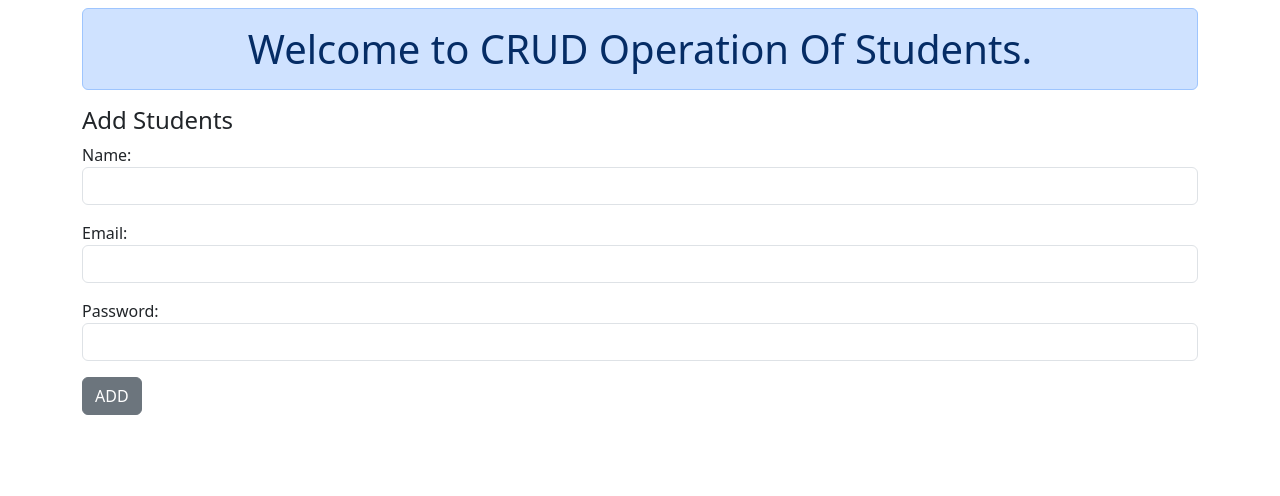
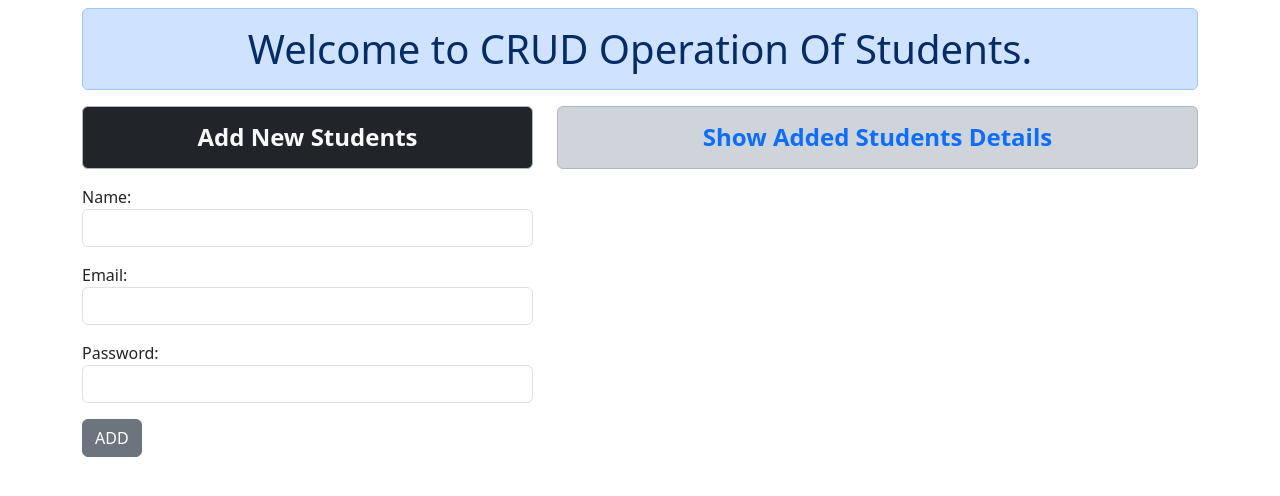
Before and after one commit to Mayun-Binod/self_done_CRUD_OPERTION, a Django app: page / in a window 1280 px wide. Shown: the top 496 px of the page. Run offline with Django 5.2, Linux system fonts and the light colour scheme; some libraries are stand-ins or nearby versions.

Commit message:
retrieves and add functionality is finished

```diff
--- a/StudentCrud/admin.py
+++ b/StudentCrud/admin.py
@@ -3,4 +3,4 @@ from StudentCrud.models import User
 # Register your models here.
 @admin.register(User)
 class UserAdmin(admin.ModelAdmin):
-    list_display=['id','name','email','password']
+    list_display=['name','email','password']
--- a/StudentCrud/templates/StudentCrud/addandshow.html
+++ b/StudentCrud/templates/StudentCrud/addandshow.html
@@ -1,10 +1,19 @@
-{% extends "StudentCrud/base.html" %}
+{% extends "StudentCrud/base.html" %} {% block content %}
+<div class="row">
+  <div class="col-sm-5">
+    <h4 class="text-center alert alert-dark bg-dark text-light  fw-bold">
+      Add New Students
+    </h4>
+    <form action="" method="POST">
+      {% csrf_token %} {{form.as_p}}
+      <input type="submit" class="btn btn-secondary" value="ADD" />
+    </form>
+  </div>
 
-{% block content %}
-<h4>Add Students</h4>
-<form action="" method="POST">
-    {% csrf_token %}
-    {{form.as_p}}
-    <input type="submit" class="btn btn-secondary" value="ADD">
-</form>
+  <div class="col-sm-7">
+    <h4 class="text-center alert alert-dark text-primary fw-bold">
+        Show Added Students Details
+      </h4>
+  </div>
+</div>
 {% endblock content %}
--- a/StudentCrud/views.py
+++ b/StudentCrud/views.py
@@ -1,9 +1,18 @@
 from django.shortcuts import render
 from StudentCrud.forms import StudentRegistration
+from .models import User
 # Create your views here.
 def add_show(request):
+    stud=User.objects.all()
     if request.method=="POST":
         fm=StudentRegistration(request.POST)
+        if fm.is_valid():
+            nm=fm.cleaned_data["name"]
+            em=fm.cleaned_data["email"]
+            pw=fm.cleaned_data["password"]
+            store=User(name=nm,email=em,password=pw)
+            store.save()
+            fm=StudentRegistration()
     else:
         fm=StudentRegistration()
-    return render(request,"StudentCrud/addandshow.html",{'form':fm})
+    return render(request,"StudentCrud/addandshow.html",{'form':fm,"stu":stud,})
```
Also changed, not shown: db.sqlite3.
